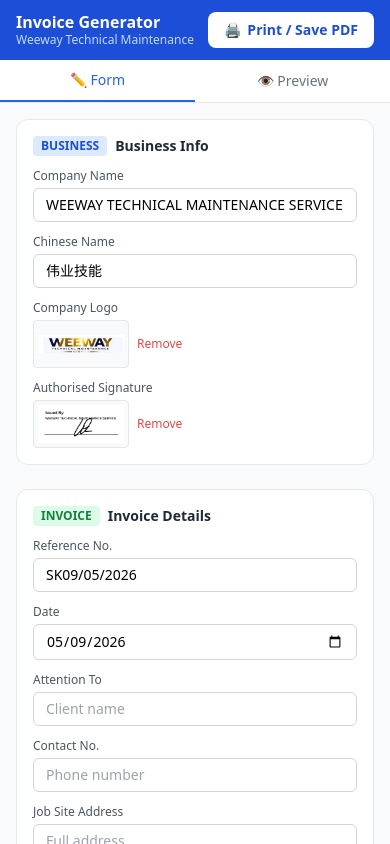
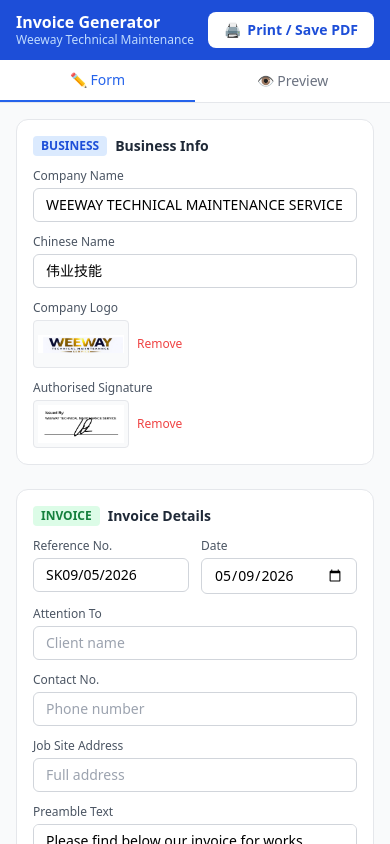
Before and after one commit to bagelbubbz/invoice-generator-handyman, a Next.js app: page / in a window 390 px wide. Shown: the top 844 px of the page. Built offline with nearby package versions, Linux system fonts and the light colour scheme.

Commit message:
Fix date input overflow on mobile — constrain to grid column width
https://claude.ai/code/session_011ekWkLiGsaVr4CFbB9a5cA

```diff
--- a/components/InvoiceApp.tsx
+++ b/components/InvoiceApp.tsx
@@ -328,7 +328,7 @@ export default function InvoiceApp() {
                 Invoice Details
               </h2>
               <div className="space-y-3">
-                <div className="grid grid-cols-1 xs:grid-cols-2 sm:grid-cols-2 gap-3">
+                <div className="grid grid-cols-2 gap-3">
                   <div>
                     <label className={labelCls}>Reference No.</label>
                     <input
@@ -337,11 +337,12 @@ export default function InvoiceApp() {
                       onChange={(e) => setHeader((p) => ({ ...p, refNo: e.target.value }))}
                     />
                   </div>
-                  <div>
+                  <div className="min-w-0">
                     <label className={labelCls}>Date</label>
                     <input
                       type="date"
-                      className={inputCls}
+                      className={`${inputCls} w-full`}
+                      style={{ maxWidth: '100%' }}
                       value={header.date}
                       onChange={(e) => setHeader((p) => ({ ...p, date: e.target.value }))}
                     />
```
